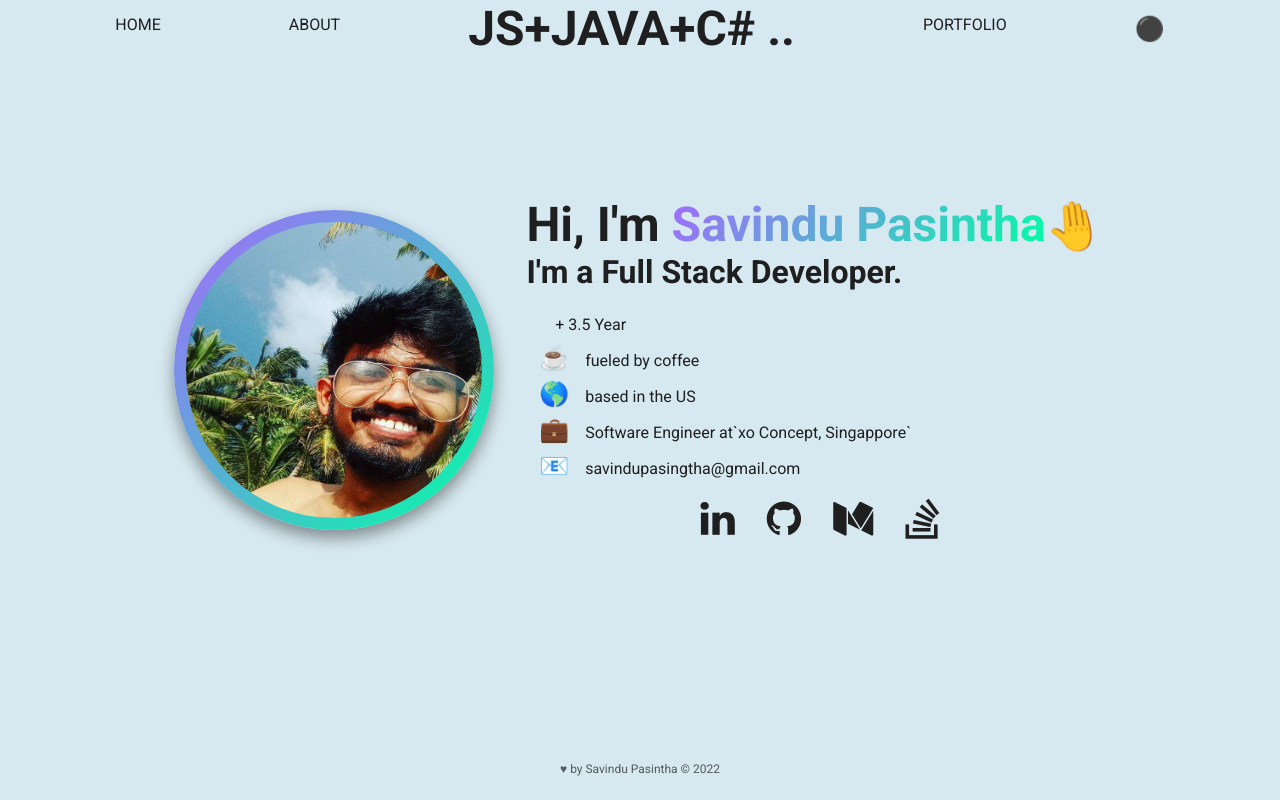
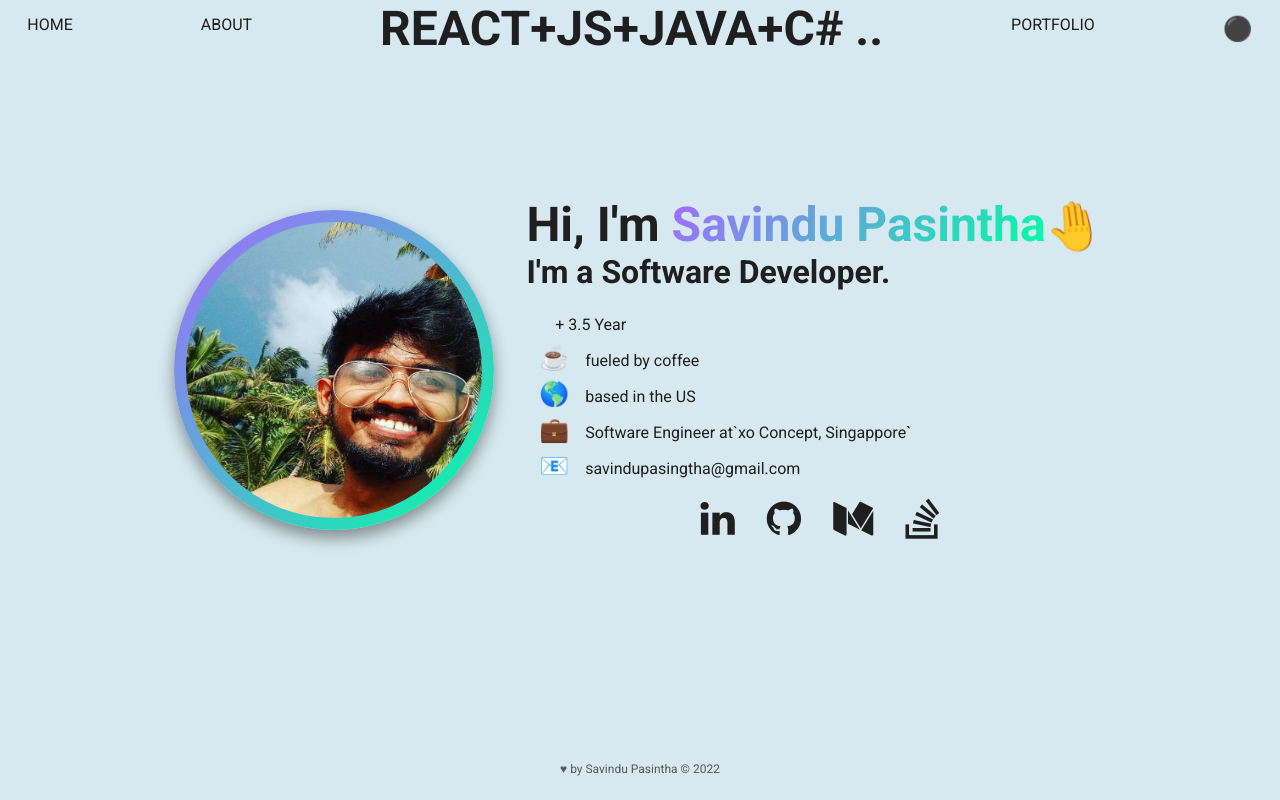
Before and after one commit to savindu-pasintha/new-portfolio, a React (Create React App) app: page / in a window 1280 px wide. Built offline with nearby package versions, Linux system fonts and the light colour scheme; the HTML template or start-up script is replaced by a standard one.

Commit message:
changed by savindu

```diff
--- a/src/components/portfolio/Portfolio.js
+++ b/src/components/portfolio/Portfolio.js
@@ -14,6 +14,7 @@ export default function Portfolio() {
               imagesUrl={project?.imagesUrl || []}
               usedModules={project?.usedModules || []}
               technologies={project?.technologies || []}
+              summery={project?.summery || ''}
               imageList={[
                 {
                   id: 1,
@@ -63,13 +64,6 @@ export default function Portfolio() {
               live={project.live}
               source={project.source}
               title={project.title}
-              summery=" Beats Health React web site In here I did React and python based
-              on projects and previous project maintenance. The main project is
-              a 'Beats Health' Hospital management system. Aws Lambda
-              function,S3,Mongodb Git bucket they used as a version control
-              system React Material UI , React Boostrap and multiple
-              technologies 'Beats Health' Hospital management system.
-           "
             />
           </Grid>
         ))}
--- a/src/components/portfolio/PortfolioBlock.js
+++ b/src/components/portfolio/PortfolioBlock.js
@@ -36,7 +36,7 @@ function PortfolioBlock(props) {
   ]
   function SimpleAccordion() {
     return (
-      <div>
+      //<Box sx={{ width: 1 / 2 }}>
       <Accordion>
         <AccordionSummary
           expandIcon={<ExpandMoreIcon />}
@@ -51,15 +51,18 @@ function PortfolioBlock(props) {
           <SourceCodeAndLiveDemo />
         </AccordionDetails>
       </Accordion>
-      </div>
+      // </Box>
     )
   }
   const Technologies = () => {
     return (
-      <Stack direction="row" spacing={1} s>
+      //<Stack direction="row" sx={{ width: '50%' }} spacing={1} s>
+      <Box sx={{ width: 1 }}>
         {technologies.map((item, index) => {
+          if (item != '' && item != null)
             return (
               <Chip
+                sx={{ margin: '2px' }}
                 key={index}
                 label={item}
                 color={chipsColors.at(
@@ -70,7 +73,8 @@ function PortfolioBlock(props) {
               />
             )
         })}
-      </Stack>
+      </Box>
+      //</Stack>
     )
   }
   const SourceCodeAndLiveDemo = () => {
@@ -134,8 +138,10 @@ function PortfolioBlock(props) {
 
   const UsedModules = () => {
     return (
-      <Stack direction="row" spacing={1} style={{ paddingTop: '1%' }}>
+      // <Stack direction="row" spacing={1} style={{ paddingTop: '1%' }}>
+      <Box sx={{ width: 1 / 2 }}>
         {usedModules.map((item, index) => {
+          if (item != '' && item != null)
             return (
               <Chip
                 key={index}
@@ -145,10 +151,12 @@ function PortfolioBlock(props) {
                 )}
                 //variant="outlined"
                 onClick={() => {}}
+                sx={{ margin: '2px' }}
               />
             )
         })}
-      </Stack>
+      </Box>
+      //</Stack>
     )
   }
   useEffect(() => {}, [loadImages])
@@ -163,12 +171,16 @@ function PortfolioBlock(props) {
       <h1 style={{ fontSize: '2rem', padddingTop: '2%', paddingBottom: '1%' }}>
         {title}
       </h1>
-      <SimpleAccordion summery="sssss" live="kkkkk" source="dddd" />
+      <SimpleAccordion />
+      {(loadImages != null && loadImages != '') || imagesUrl[0] != '' ? (
         <Box
           component={'img'}
-        /*src={image}*/ src={loadImages ? loadImages : imagesUrl[0]}
+          src={loadImages ? loadImages : imagesUrl[0]}
           alt={'mockup'}
         />
+      ) : (
+        ''
+      )}
       <Box
         display={'flex'}
         flexDirection={'column'}
--- a/src/info/Info.js
+++ b/src/info/Info.js
@@ -27,8 +27,8 @@ of what each of the values mean.
 export const info = {
   firstName: 'Savindu',
   lastName: 'Pasintha',
-  initials: 'Js+Java+C# ..', // the example uses first and last, but feel free to use three or more if you like.
-  position: 'a Full Stack Developer',
+  initials: 'React+Js+Java+C# ..', // the example uses first and last, but feel free to use three or more if you like.
+  position: 'a Software Developer',
   selfPortrait: self1, // don't change this unless you want to name your self-portrait in the "img" folder something else!
   gradient: `-webkit-linear-gradient(135deg, ${colors})`, // don't change this either
   baseColor: colors[0],
@@ -102,7 +102,7 @@ export const info = {
     // Just change the links so that they lead to your social profiles.
   ],
   bio:
-    "Hello! I'm John. I'm a systems engineer for Google. I studied CompSci at Harvard, I enjoy long walks on the beach, and I believe artificial intelligence will inevitably rule us all one day. You should hire me!",
+    "Hello! I'm John. I studied Computing and Software Engineering at Harvard, I enjoy long walks on the beach, and I believe artificial intelligence will inevitably rule us all one day. You should hire me!",
   skills: {
     proficientWith: [
       'javascript',
@@ -140,28 +140,35 @@ export const info = {
     // This is where your portfolio projects will be detailed
     {
       id: 1,
-      title: 'Beats Health(USA)',
-      summery: '',
+      title: 'React Web Application `Beats Health`(for USA)',
+      summery:
+        'This One is a React Frontend and .NET Backend based on Hospital Management Dashboard.',
       technologies: [
+        'react',
         'javascript',
-        'react',
+        '@mui/Material Design',
+        '@material-ui',
+        'axios',
+        'REST Service',
+        'react-time-picker',
+        'react-select',
+        'react-phone-input-2',
+        'react-toastify',
+        'react-modal',
+        'material-table',
+        'react-collapsible',
+        'react-base64-downloader',
         'git',
         'github',
         'bootstrap',
         'html5',
         'css3',
         'figma',
+        '.net',
+        'c#',
+        'Pdf downloads',
       ],
-      usedModules: [
-        'javascript',
-        'react',
-        'git',
-        'github',
-        'bootstrap',
-        'html5',
-        'css3',
-        'figma',
-      ],
+      usedModules: ['date-fns', 'responsive', 'aws sdk', 'sass'],
       live: '', //this should be a link to the live version of your project, think github pages, netlify, heroku, etc. Or your own domain, if you have it.
       source: '', // this should be a link to the **repository** of the project, where the code is hosted.
       image: mock1,
@@ -177,29 +184,22 @@ export const info = {
     },
     {
       id: 2,
-      title: 'VPS1 (USA)',
-      summery: '',
+      title: 'Veritas Petroleum Services Static Web Site (for USA)',
+      summery:
+        'Thsi Project for Veritas Petroleum Services(vps). They do world wide OIL testing and report generation.',
       technologies: [
         'javascript',
-        'react',
-        'git',
+        'Html',
+        'Jquery',
         'github',
         'bootstrap',
-        'html5',
-        'css3',
-        'figma',
+        'SEO',
+        'Pdf downloads',
+        'charts',
+        'Maps',
       ],
-      usedModules: [
-        'javascript',
-        'react',
-        'git',
-        'github',
-        'bootstrap',
-        'html5',
-        'css3',
-        'figma',
-      ],
-      live: '',
+      usedModules: [],
+      live: 'https://www.vpsveritas.com',
       source: '',
       image: mock2,
       imagesUrl: [
@@ -211,7 +211,8 @@ export const info = {
     },
     {
       id: 3,
-      title: 'VPS Muti-Functional React Dashboard (USA Petrolium)',
+      title:
+        'ReactJs Multi Functional Dashboard  (Veritas Petroleum Services USA)',
       summery: '',
       technologies: [
         'javascript',
@@ -256,6 +257,49 @@ export const info = {
         'https://firebasestorage.googleapis.com/v0/b/savindupasintha-71dd8.appspot.com/o/VPS%20React%20Dashboard%2F17.PNG?alt=media&token=148e5bc4-9b2c-467c-891a-011f8ab22b46',
       ],
     },
+    {
+      id: 4,
+      title: 'QT GUI C++ Desktop Application(China)',
+      summery:
+        'This Project for the `Elastic Quality Checking Software Solution`',
+      technologies: [
+        'c++',
+        'QT Framework',
+        'IOT',
+        'QML',
+        'CSS',
+        'Electric Motors',
+        'Camera',
+        'Lights',
+      ],
+      usedModules: [''],
+      live: '',
+      source: '',
+      image: mock2,
+      imagesUrl: [''],
+    },
+    {
+      id: 5,
+      title: '',
+      summery: '',
+      technologies: [''],
+      usedModules: [''],
+      live: '',
+      source: '',
+      image: mock2,
+      imagesUrl: [''],
+    },
+    {
+      id: 6,
+      title: '',
+      summery: '',
+      technologies: [''],
+      usedModules: [''],
+      live: '',
+      source: '',
+      image: mock2,
+      imagesUrl: [''],
+    },
   ],
   education: [
     {
```
Also changed, not shown: 1 other file (tests, documents, lock files or other folders). Lines whose indentation alone changed are shown as unchanged.
